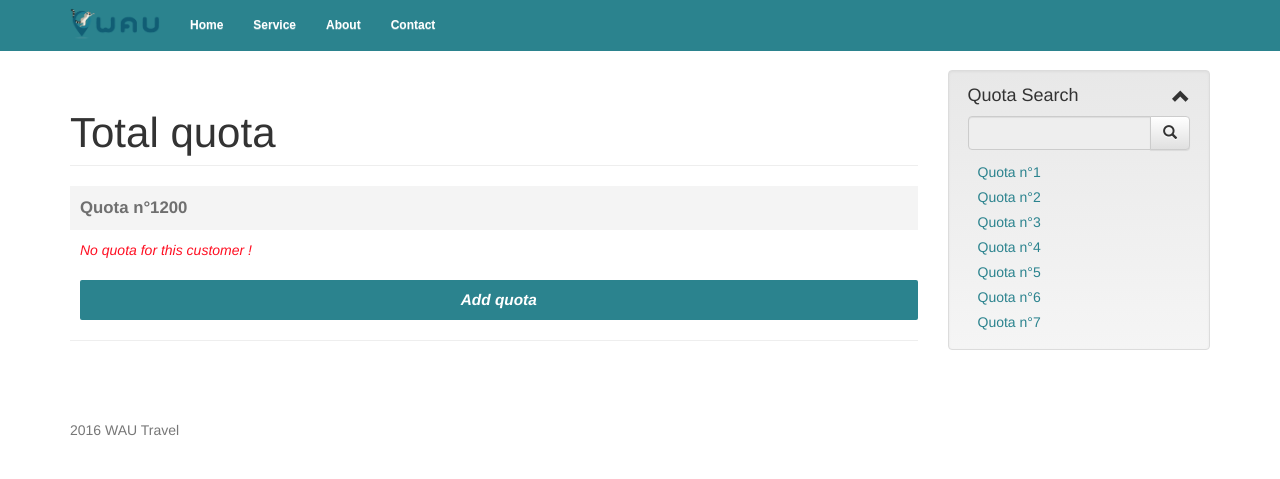
After one commit to WAUIO/Quota, a PHP site: template templates/total_quota.twig in a window 1280 px wide. The commit adds this page. Shown: the top 479 px of the page. Run offline with PHP 8.4, Linux system fonts and the light colour scheme; the template is opened without the code that fills it, so the values that code supplies are empty; some libraries are stand-ins or nearby versions.

Commit message:
change and save files

```diff
--- a/application/Utils/RoomBase.php
+++ b/application/Utils/RoomQuota.php
@@ -2,7 +2,7 @@
 
 namespace App\Utils;
 
-class RoomBase
+class RoomQuota
 {
     var $euro;
     var $dollar;
@@ -83,7 +83,7 @@ class RoomBase
         $this->euro   = $euro;
         $this->dollar = $dollar;
 
-        array_push($this->content, $this->room, $this->breakfast, $this->lunch, $this->dinner, $this->vignette, $this->tax);
+        array_push($this->content, $this->room, $this->breakfast, $this->lunch, $this->dinner, $this->vignette, $this->tax, $this->total);
 
 
         array_push(self::$room_type, $this->room[0]);
--- a/application/routes.php
+++ b/application/routes.php
@@ -1,3 +1,4 @@
 <?php
 
-$app->get('/', 'App\Http\Controller\QuotaViewController@index');
+$app->get('/room', 'App\Http\Controller\QuotaViewController@room_quota');
+$app->get('/total', 'App\Http\Controller\QuotaViewController@total_quota');
--- a/public/css/style.css
+++ b/public/css/style.css
@@ -8,22 +8,17 @@ footer {
 .navbar-fixed-top{
     background: #2B838E;
 }
-
 #logo{
     width: 90px;
     position: relative;
     top:-10px;
 }
-
 .title-logo, .navbar-nav{
     color:white;
 }
 .content {
     top:0;
  }
-.sidebar-outer {
-    position: relative;
-}
 .well{
     padding-top: 5px;
     right:0;
--- a/templates/layout.twig
+++ b/templates/layout.twig
@@ -72,8 +72,15 @@
 
             {% block room_quota %}
             {% endblock room_quota %}
+
+            {% block prestation_quota %}
+            {% endblock prestation_quota %}
+
+            {% block total_quota %}
+            {% endblock total_quota %}
+
+
         </div>
-
 
         <div class="col-xs-3">
             {% block search_menu %}
--- /dev/null
+++ b/templates/total_quota.twig
@@ -0,0 +1,79 @@
+{% extends 'layout.twig' %}
+
+{% block total_quota %}
+    <!--Content LEFT-->
+    <h1 class="page-header">
+        Total quota
+    </h1>
+
+    <p id="reference">Quota n°1200</p>
+    {% if(base_rooms|length > 0) %}
+        {% for base in base_rooms %}
+            <p class="base_title" id="{{ base.type|replace({' ' : '_'}) }}">Based on {{ base.type }}</p>
+            <div class="calculation_quota">
+
+                <!--table for each quota-->
+                <table class="flat-table">
+                    <tbody>
+                    <tr>
+                        <th class="td_designation">DESIGNATION</th>
+                        <th class="td_amount">ARIARY</th>
+                        <th class="td_amount">EURO</th>
+                        <th class="td_amount">USD</th>
+                    </tr>
+                    {% for content in base.content %}
+                        <tr {% if(content[0] == 'Total / pax') %}class="tr_total" {% endif %}>
+                            <td>
+                                <span {% if(content[0]in ['Vignette','Various taxes']) %}
+                                    class="glyphicon glyphicon-usd"
+                                {% elseif(content[0]) in ['Breakfast','Dinner','Lunch'] %}
+                                    class="glyphicon glyphicon-cutlery"
+                                {% elseif(content[0]) == 'Total / pax' %}
+                                    class="glyphicon glyphicon-plus"
+                                {% else %}
+                                    class="glyphicon glyphicon-bed"
+                                {% endif %}
+                                >
+                                </span>
+
+                                <span {% if(content[0] == 'Total / pax') %}class="designation_total"{% else %}class="designation_element"{% endif %}>
+                                    {{ content[0] }}
+                                </span>
+                            </td>
+                            <td class="td_amount">{{ content[1] }}</td>
+                            <td class="td_amount">{{ (content[1] / base.euro)|number_format(2, '.', ',') }}</td>
+                            <td class="td_amount">{{ (content[1] / base.dollar)|number_format(2, '.', ',')}}</td>
+                        </tr>
+                    {% endfor %}
+                    </tbody>
+                </table>
+            </div>
+
+            <div class="detail" id="detail_{{ base.type|replace({' ' : '_'}) }}">
+                <div class="detail_head">Details<span class="glyphicon glyphicon-menu-down"></span></div>
+
+                <div class="detail_body">
+                    <div class="detail_hr"></div>
+                    <div class="detail_body_elements">
+
+                        <!--
+                         detail here
+                         *
+                         **
+                         ***
+                         ****
+                         -->
+                    </div>
+                </div>
+            </div>
+
+            <hr>
+        {% endfor %}
+    {% else %}
+        <div class="no_quota">
+            No quota for this customer !<br/><br/>
+            <div class="add_room_button" data-popup-open="popup-1">Add quota</div>
+        </div>
+    {% endif %}
+    <hr>
+{% endblock total_quota %}
```
Also changed, not shown: application/Http/Controller/QuotaViewController.php (+30 -35 lines), application/Utils/TotalQuota.php (added, +8 -0 lines), templates/room_quota.twig (+6 -15 lines).
